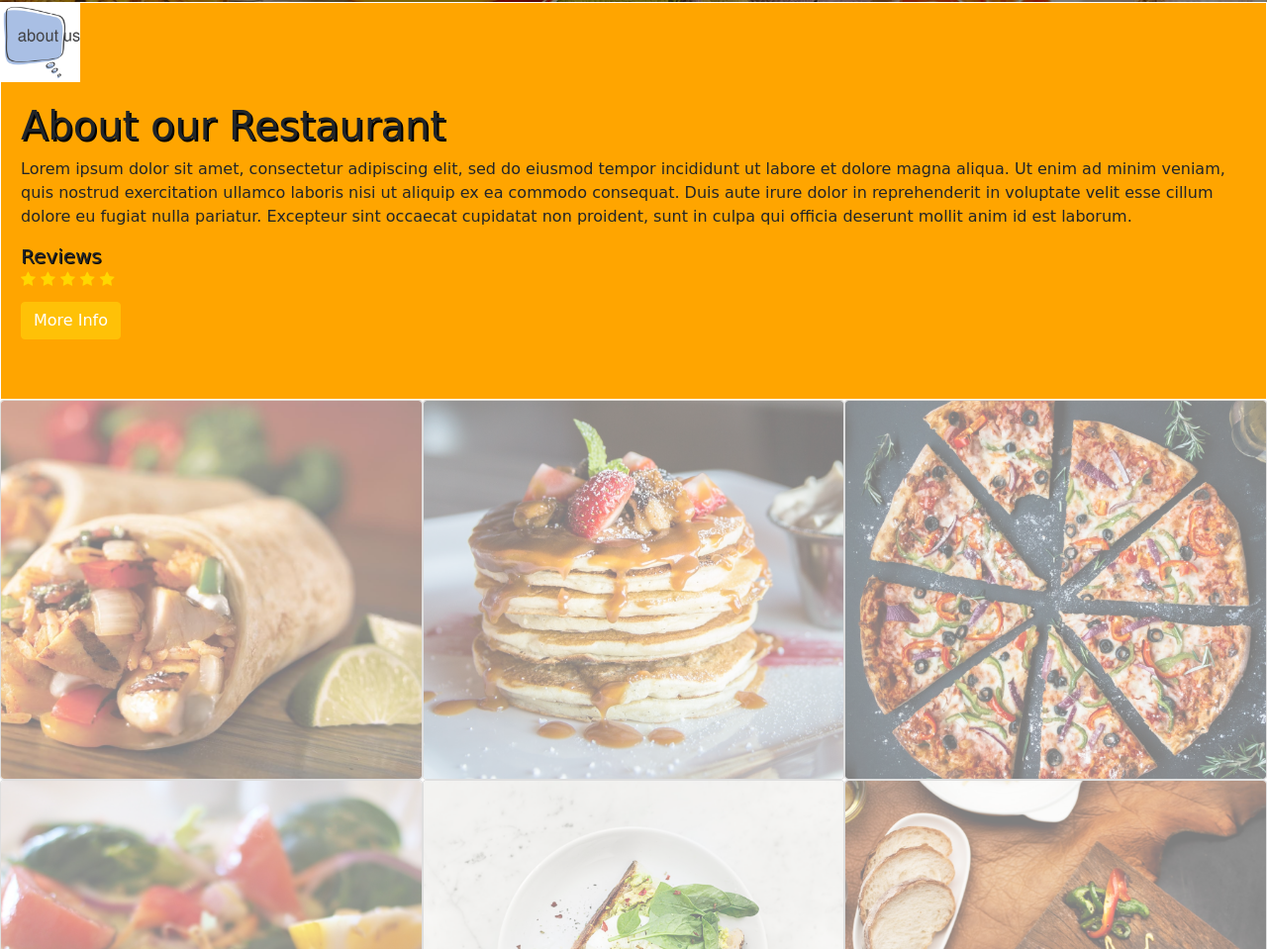
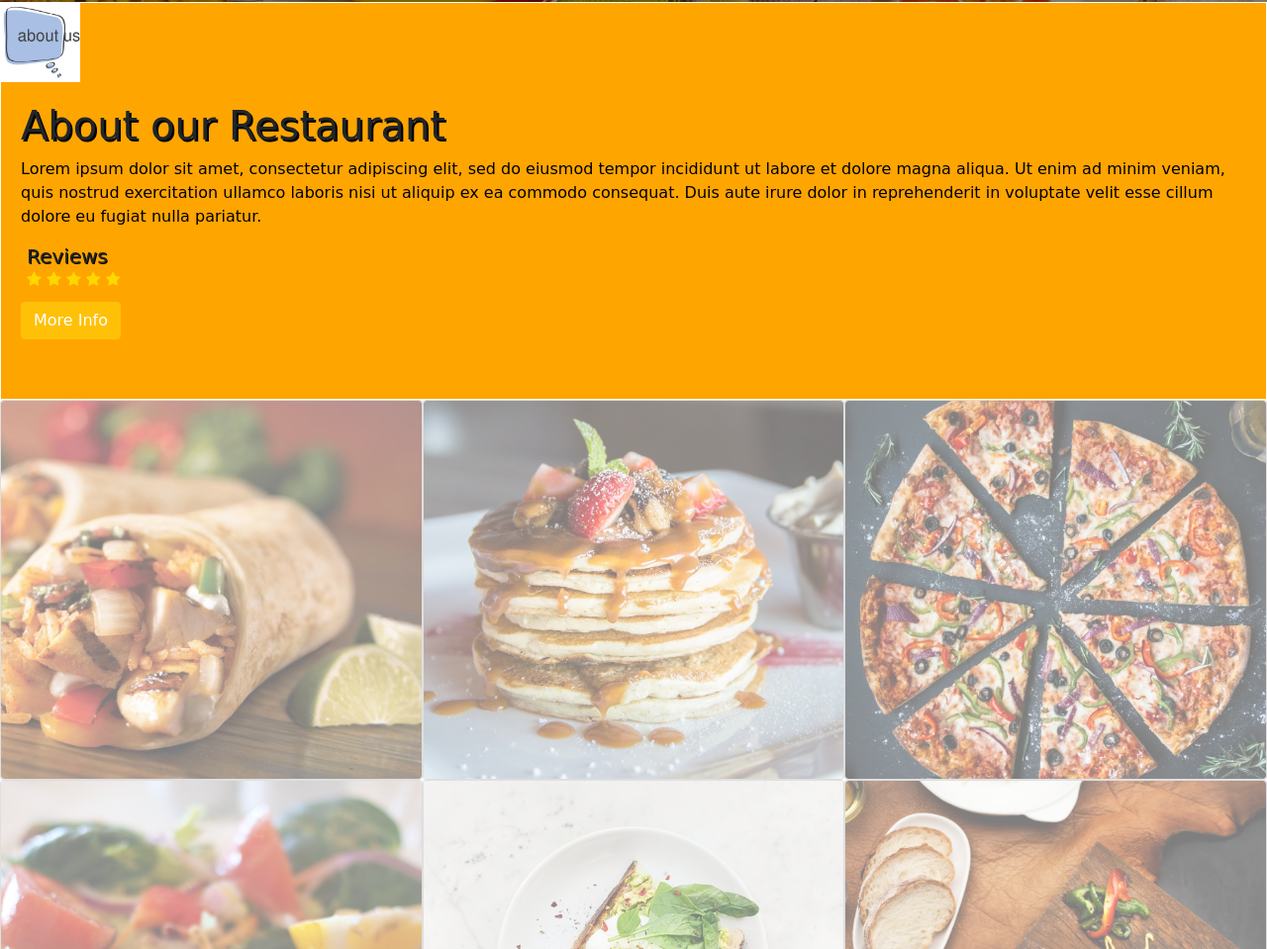
Before and after one commit to ciamac-da/SassRestaurantApp, a plain HTML site: page index.html in a window 1280 px wide. Shown: the part 798-1757 px from the top of the page at 99% size. Drawn offline with nearby package versions, Linux system fonts and the light colour scheme; a web font is replaced by a local one.

Commit message:
Veridfied by Cia v1.4.5 clean up

```diff
--- a/index.html
+++ b/index.html
@@ -83,8 +83,7 @@
                 Lorem ipsum dolor sit amet, consectetur adipiscing elit, sed do eiusmod tempor incididunt ut labore et
                 dolore magna aliqua. Ut enim ad minim veniam, quis nostrud exercitation ullamco laboris nisi ut aliquip
                 ex ea commodo consequat. Duis aute irure dolor in reprehenderit in voluptate velit esse cillum dolore eu
-                fugiat nulla pariatur. Excepteur sint occaecat cupidatat non proident, sunt in culpa qui officia
-                deserunt mollit anim id est laborum.
+                fugiat nulla pariatur.
             </p>
             <div class="stars">
                 <h5>Reviews</h5>
--- a/scss/_layout.scss
+++ b/scss/_layout.scss
@@ -155,9 +155,15 @@
             text-shadow: $size*.2 $size*.2 map-get($colors, pure-dark);
 
         }
+        .description{
+            color: map-get($colors, pure-dark );
+            display: flex;
+            justify-content: center;
+        }
     }
 
     .stars {
+        margin-left: $size*.6;
         h5 {
             margin: $num*0;
             text-shadow: $size*.1 $size*.1 map-get($colors, pure-dark);
```
Also changed, not shown: css/main.css, 1 other file.
